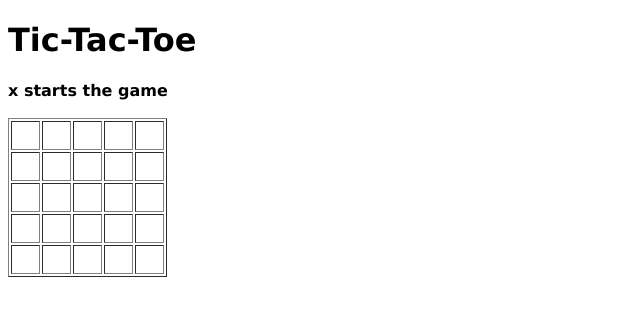
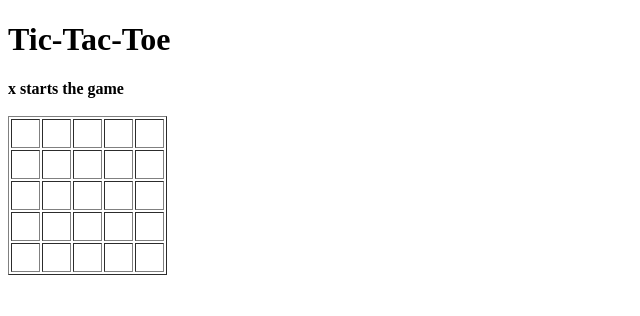
Before and after one commit to Sadmiral/tic_tac_toe, a website built with Parcel: page index.html in a window 1280 px wide. Shown: the whole page, without its empty margins (0-640 px from the left). Built offline with nearby package versions, Linux system fonts and the light colour scheme.

Commit message:
First assignment

```diff
--- a/src/styles.css
+++ b/src/styles.css
@@ -8,7 +8,7 @@
 }
 
 .turn {
-  font-family: Verdana;
+  font-family: Poor Richard;
   font-weight: bold;
   font-size: 22;
 }
```
Also changed, not shown: package.json (line endings or trailing spaces).
